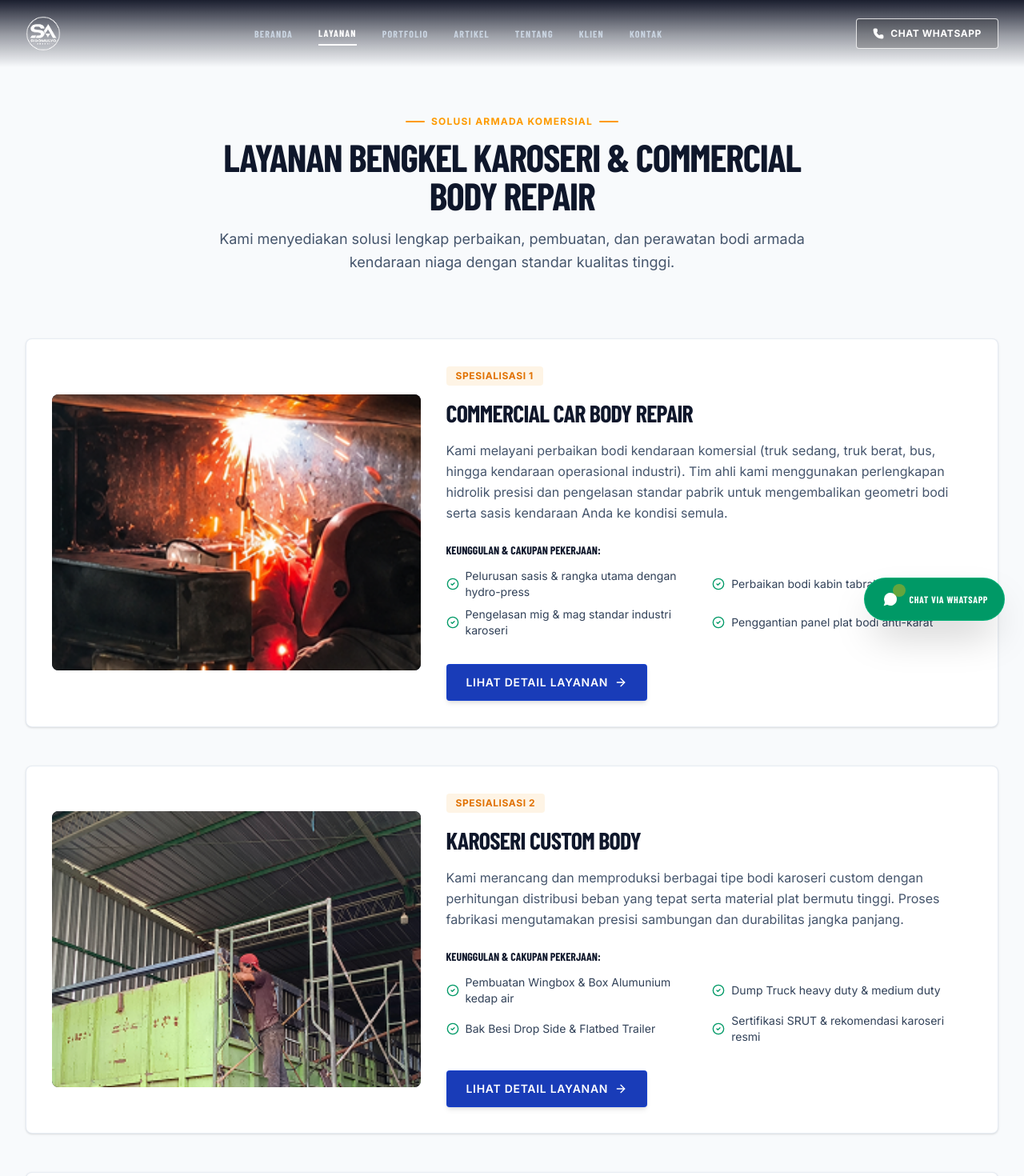
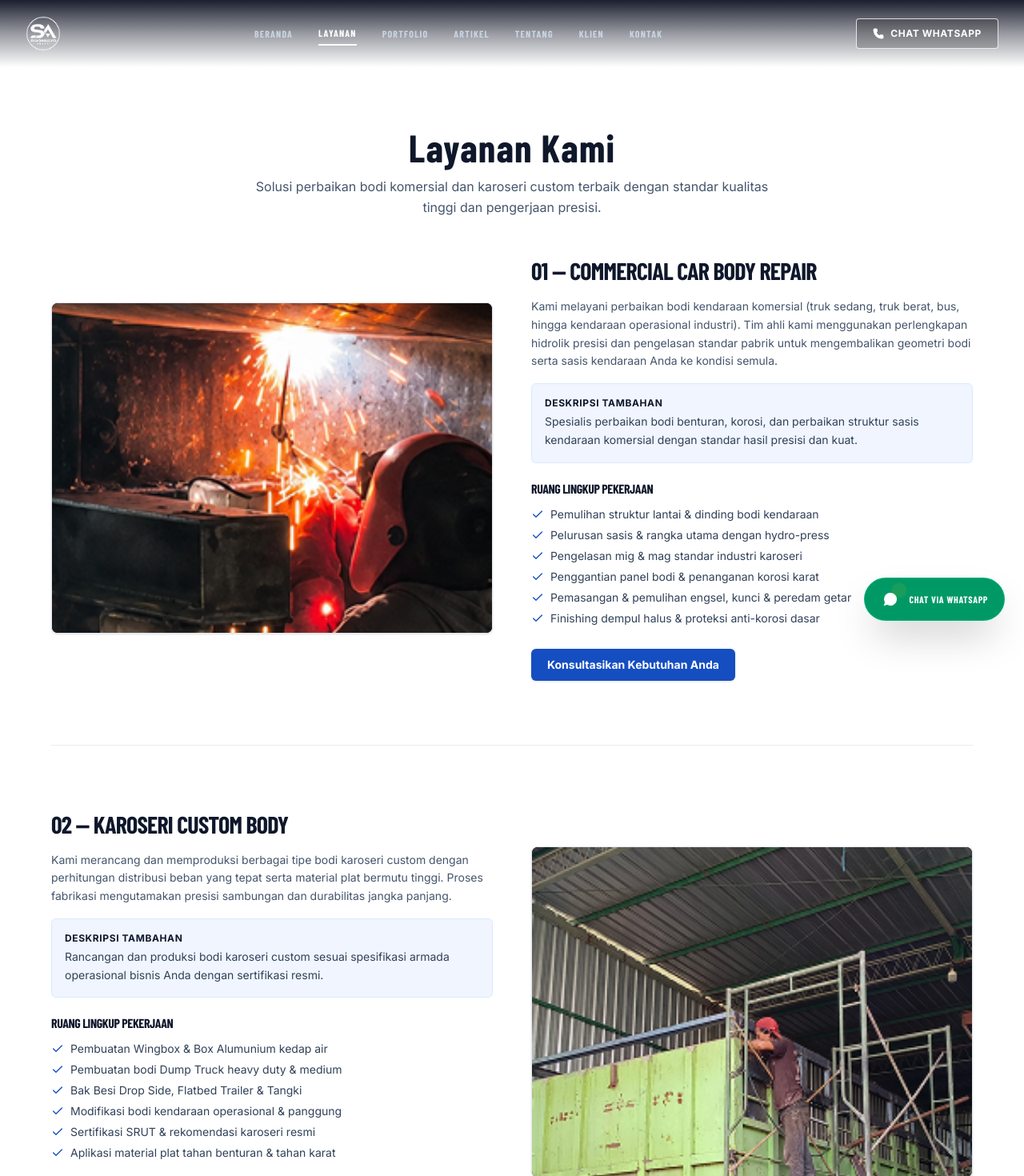
Before and after one commit to PerdanaMain/fe-compro-sidomulyo, a Next.js app: page /layanan in a window 1280 px wide. Shown: the top 1470 px of the page at 80% size. Built offline with nearby package versions, Linux system fonts and the light colour scheme; no server answers; a web font is replaced by a local one.

Commit message:
refactor(layanan): implement services data model and display service details page

```diff
--- a/src/app/layanan/page.tsx
+++ b/src/app/layanan/page.tsx
@@ -2,13 +2,11 @@ import React from "react";
 import Image from "next/image";
 import Link from "next/link";
 import { Metadata } from "next";
-import { ArrowRight, CheckCircle2 } from "lucide-react";
+import { Check } from "lucide-react";
 import { Container } from "@/components/ui/container";
-import { SectionHeading } from "@/components/ui/section-heading";
-import { Card } from "@/components/ui/card";
-import { Button } from "@/components/ui/button";
-import { CtaBanner } from "@/components/sections/cta-banner";
 import { servicesData } from "@/data/services";
+import { portfolioData } from "@/data/portfolio";
+import { companyData } from "@/data/company";
 import { generateBreadcrumbSchema } from "@/lib/seo";
 
 export const metadata: Metadata = {
@@ -25,82 +23,200 @@ export default function LayananPage() {
     { name: "Layanan", item: "/layanan" }
   ]);
 
+  const defaultWaUrl = `https://wa.me/${companyData.whatsapp}?text=${encodeURIComponent(
+    "Halo Sido Mulyo Abadhi, saya berminat konsultasi perbaikan/pembuatan bodi armada."
+  )}`;
+
   return (
-    <div className="pt-28 pb-16 bg-slate-50">
+    <div className="pt-24 md:pt-28 pb-0 bg-white min-h-screen text-slate-800">
       <script
         type="application/ld+json"
         dangerouslySetInnerHTML={{ __html: JSON.stringify(breadcrumbLd) }}
       />
+
+      {/* Page Header */}
+      <section className="py-8 md:py-12 bg-white">
         <Container>
-        <div className="py-8">
-          <SectionHeading
-            as="h1"
-            eyebrow="SOLUSI ARMADA KOMERSIAL"
-            title="Layanan Bengkel Karoseri & Commercial Body Repair"
-            subtitle="Kami menyediakan solusi lengkap perbaikan, pembuatan, dan perawatan bodi armada kendaraan niaga dengan standar kualitas tinggi."
-          />
+          <div className="max-w-3xl mx-auto text-center space-y-3">
+            <h1 className="font-heading text-3xl sm:text-4xl md:text-5xl font-extrabold text-slate-900 tracking-wide">
+              Layanan Kami
+            </h1>
+            <p className="text-slate-600 text-xs sm:text-sm md:text-base leading-relaxed max-w-2xl mx-auto">
+              Solusi perbaikan bodi komersial dan karoseri custom terbaik dengan standar kualitas tinggi dan pengerjaan presisi.
+            </p>
           </div>
+        </Container>
+      </section>
 
-        <div className="space-y-12 mb-16">
-          {servicesData.map((service, idx) => (
-            <Card
+      {/* Services List Section */}
+      <section className="pb-16 bg-white">
+        <Container>
+          <div className="space-y-16 lg:space-y-20 max-w-6xl mx-auto">
+            {servicesData.map((service, idx) => {
+              const isEven = idx % 2 === 1;
+              const waServiceUrl = `https://wa.me/${companyData.whatsapp}?text=${encodeURIComponent(
+                `Halo Sido Mulyo Abadhi, saya berminat konsultasi mengenai layanan ${service.title}.`
+              )}`;
+
+              return (
+                <div
                   key={service.id}
-              className={`p-8 grid grid-cols-1 lg:grid-cols-12 gap-8 items-center bg-white border border-slate-200 shadow-md ${
-                idx % 2 === 1 ? "lg:flex-row-reverse" : ""
+                  className={`grid grid-cols-1 lg:grid-cols-12 gap-8 lg:gap-12 items-center ${
+                    idx !== servicesData.length - 1 ? "border-b border-slate-200/80 pb-16 lg:pb-20" : ""
                   }`}
                 >
-              <div className="lg:col-span-5 relative aspect-[4/3] rounded-lg overflow-hidden bg-slate-900">
+                  {/* Service Image */}
+                  <div
+                    className={`lg:col-span-6 relative aspect-[4/3] w-full rounded-lg overflow-hidden bg-slate-900 shadow-sm border border-slate-200 ${
+                      isEven ? "lg:order-2" : "lg:order-1"
+                    }`}
+                  >
                     <Image
                       src={service.image}
-                  alt={`${service.title} — Karoseri & Body Repair Sido Mulyo Abadhi Sidoarjo`}
+                      alt={`${service.title} — Sido Mulyo Abadhi`}
                       fill
+                      sizes="(max-width: 1024px) 100vw, 50vw"
                       className="object-cover object-center"
                     />
                   </div>
 
-              <div className="lg:col-span-7 space-y-4">
-                <div className="inline-block px-3 py-1 bg-amber-500/10 text-amber-600 rounded text-xs font-bold uppercase tracking-wider">
-                  SPESIALISASI {idx + 1}
-                </div>
-                <h2 className="font-heading text-2xl sm:text-3xl font-extrabold uppercase tracking-tight text-slate-900">
-                  {service.title}
+                  {/* Service Content */}
+                  <div
+                    className={`lg:col-span-6 space-y-4 ${
+                      isEven ? "lg:order-1" : "lg:order-2"
+                    }`}
+                  >
+                    {/* Title */}
+                    <h2 className="font-heading text-xl sm:text-2xl lg:text-3xl font-extrabold uppercase text-slate-900 tracking-tight">
+                      {service.number} — {service.title}
                     </h2>
-                <p className="text-slate-600 leading-relaxed">
+
+                    {/* Full Description */}
+                    <p className="text-slate-600 text-xs sm:text-sm leading-relaxed">
                       {service.fullDescription}
                     </p>
 
-                <div className="pt-2">
-                  <h4 className="font-heading text-sm font-bold uppercase text-slate-900 mb-3">
-                    Keunggulan & Cakupan Pekerjaan:
-                  </h4>
-                  <ul className="grid grid-cols-1 sm:grid-cols-2 gap-2 text-sm text-slate-700">
+                    {/* Highlight Card / Catatan */}
+                    <div className="bg-[#f0f5ff] border border-blue-100 rounded-md p-3.5 sm:p-4 text-xs sm:text-sm">
+                      <div className="font-bold text-slate-900 text-xs uppercase tracking-wider mb-1">
+                        Deskripsi Tambahan
+                      </div>
+                      <p className="text-slate-700 leading-relaxed">
+                        {service.highlightText}
+                      </p>
+                    </div>
+
+                    {/* Checklist Section */}
+                    <div className="pt-1">
+                      <h3 className="font-heading text-sm sm:text-base font-bold uppercase text-slate-900 mb-2.5 tracking-tight">
+                        Ruang Lingkup Pekerjaan
+                      </h3>
+                      <ul className="space-y-1.5 text-xs sm:text-sm text-slate-700">
                         {service.features.map((feat, i) => (
-                      <li key={i} className="flex items-center gap-2">
-                        <CheckCircle2 className="w-4 h-4 text-emerald-600 shrink-0" />
+                          <li key={i} className="flex items-start gap-2">
+                            <Check className="w-4 h-4 text-[#154ec1] shrink-0 mt-0.5" />
                             <span>{feat}</span>
                           </li>
                         ))}
                       </ul>
                     </div>
 
-                <div className="pt-4 flex flex-wrap gap-4">
-                  <Button
-                    href={`/layanan/${service.slug}`}
-                    variant="secondary"
-                    size="md"
-                    className="flex items-center gap-2"
+                    {/* Action Button */}
+                    <div className="pt-3">
+                      <a
+                        href={waServiceUrl}
+                        target="_blank"
+                        rel="noopener noreferrer"
+                        className="inline-flex items-center justify-center bg-[#154ec1] hover:bg-[#113ea0] text-white font-bold text-xs sm:text-sm px-5 py-2.5 rounded-md shadow-sm transition-colors"
                       >
-                    <span>Lihat Detail Layanan</span>
-                    <ArrowRight className="w-4 h-4" />
-                  </Button>
+                        Konsultasikan Kebutuhan Anda
+                      </a>
                     </div>
                   </div>
-            </Card>
+                </div>
+              );
+            })}
+          </div>
+        </Container>
+      </section>
+
+      {/* Portfolio Preview Section */}
+      <section className="py-16 sm:py-20 bg-[#f4f7fc] border-t border-slate-200">
+        <Container>
+          <div className="max-w-3xl mx-auto text-center space-y-2 mb-10">
+            <h2 className="font-heading text-2xl sm:text-3xl lg:text-4xl font-extrabold text-slate-900 tracking-wide">
+              Hasil Pekerjaan Kami
+            </h2>
+            <p className="text-slate-600 text-xs sm:text-sm leading-relaxed max-w-xl mx-auto">
+              Temukan berbagai portofolio hasil pengerjaan karoseri dan perbaikan armada terbaik kami.
+            </p>
+          </div>
+
+          <div className="grid grid-cols-1 md:grid-cols-3 gap-6 max-w-6xl mx-auto mb-10">
+            {portfolioData.slice(0, 3).map((item) => (
+              <div
+                key={item.id}
+                className="bg-white rounded-lg overflow-hidden shadow-sm border border-slate-200/80 flex flex-col group hover:shadow-md transition-shadow"
+              >
+                <div className="relative aspect-[4/3] w-full bg-slate-900 overflow-hidden">
+                  <Image
+                    src={item.image}
+                    alt={item.title}
+                    fill
+                    sizes="(max-width: 768px) 100vw, 33vw"
+                    className="object-cover object-center group-hover:scale-105 transition-transform duration-500"
+                  />
+                </div>
+                <div className="p-4 flex flex-col flex-1 justify-between bg-white">
+                  <div>
+                    <span className="inline-block bg-[#fbbd08] text-slate-900 text-[10px] font-extrabold uppercase px-2 py-0.5 rounded tracking-wider mb-2">
+                      {item.category}
+                    </span>
+                    <h3 className="font-heading font-bold text-sm sm:text-base text-slate-900 line-clamp-1">
+                      {item.title}
+                    </h3>
+                  </div>
+                </div>
+              </div>
             ))}
           </div>
+
+          <div className="text-center">
+            <Link
+              href="/portofolio"
+              className="inline-flex items-center justify-center bg-[#154ec1] hover:bg-[#113ea0] text-white font-bold text-xs sm:text-sm px-6 py-3 rounded-md shadow-sm transition-colors"
+            >
+              Lihat Semua Portofolio
+            </Link>
+          </div>
         </Container>
+      </section>
 
-      <CtaBanner />
+      {/* Call To Action (CTA) Banner Section */}
+      <section className="py-12 sm:py-16 bg-white">
+        <Container>
+          <div className="max-w-6xl mx-auto rounded-lg bg-[#154ec1] text-white py-12 px-6 sm:px-12 text-center shadow-lg">
+            <div className="max-w-2xl mx-auto space-y-3">
+              <h2 className="font-heading text-2xl sm:text-3xl md:text-4xl font-extrabold tracking-wide text-white">
+                Butuh Solusi untuk Armada Anda?
+              </h2>
+              <p className="text-xs sm:text-sm text-blue-100 font-normal leading-relaxed">
+                Tim spesialis kami siap membantu konsultasi perbaikan maupun pembuatan bodi armada kendaraan komersial Anda.
+              </p>
+              <div className="pt-3 flex justify-center">
+                <a
+                  href={defaultWaUrl}
+                  target="_blank"
+                  rel="noopener noreferrer"
+                  className="inline-flex items-center justify-center bg-[#fbbd08] hover:bg-[#e5ab00] text-slate-900 font-bold text-xs sm:text-sm px-6 py-3 rounded-md transition-colors shadow-sm"
+                >
+                  Kontak WhatsApp
+                </a>
+              </div>
+            </div>
+          </div>
+        </Container>
+      </section>
     </div>
   );
 }
--- a/src/data/services.ts
+++ b/src/data/services.ts
@@ -1,9 +1,11 @@
 export interface ServiceItem {
   id: string;
   slug: string;
+  number: string;
   title: string;
   shortDescription: string;
   fullDescription: string;
+  highlightText: string;
   image: string;
   features: string[];
   iconName: string;
@@ -13,59 +15,75 @@ export const servicesData: ServiceItem[] = [
   {
     id: "body-repair",
     slug: "commercial-car-body-repair",
+    number: "01",
     title: "Commercial Car Body Repair",
     shortDescription: "Perbaikan bodi truk, bus, dan kendaraan komersial akibat korosi, benturan, atau kecelakaan — termasuk penggantian panel yang rusak total.",
     fullDescription: "Kami melayani perbaikan bodi kendaraan komersial (truk sedang, truk berat, bus, hingga kendaraan operasional industri). Tim ahli kami menggunakan perlengkapan hidrolik presisi dan pengelasan standar pabrik untuk mengembalikan geometri bodi serta sasis kendaraan Anda ke kondisi semula.",
+    highlightText: "Spesialis perbaikan bodi benturan, korosi, dan perbaikan struktur sasis kendaraan komersial dengan standar hasil presisi dan kuat.",
     image: "/images/service-body-repair.png",
     features: [
+      "Pemulihan struktur lantai & dinding bodi kendaraan",
       "Pelurusan sasis & rangka utama dengan hydro-press",
-      "Perbaikan bodi kabin tabrakan / penyok berat",
       "Pengelasan mig & mag standar industri karoseri",
-      "Penggantian panel plat bodi anti-karat"
+      "Penggantian panel bodi & penanganan korosi karat",
+      "Pemasangan & pemulihan engsel, kunci & peredam getar",
+      "Finishing dempul halus & proteksi anti-korosi dasar"
     ],
     iconName: "Wrench"
   },
   {
     id: "karoseri-custom",
     slug: "karoseri-custom-body",
+    number: "02",
     title: "Karoseri Custom Body",
     shortDescription: "Pembuatan bodi custom sesuai kebutuhan operasional: bak engkel, wingbox, box alumunium, hingga modifikasi armada khusus.",
     fullDescription: "Kami merancang dan memproduksi berbagai tipe bodi karoseri custom dengan perhitungan distribusi beban yang tepat serta material plat bermutu tinggi. Proses fabrikasi mengutamakan presisi sambungan dan durabilitas jangka panjang.",
+    highlightText: "Rancangan dan produksi bodi karoseri custom sesuai spesifikasi armada operasional bisnis Anda dengan sertifikasi resmi.",
     image: "/images/service-karoseri-custom.png",
     features: [
       "Pembuatan Wingbox & Box Alumunium kedap air",
-      "Dump Truck heavy duty & medium duty",
-      "Bak Besi Drop Side & Flatbed Trailer",
-      "Sertifikasi SRUT & rekomendasi karoseri resmi"
+      "Pembuatan bodi Dump Truck heavy duty & medium",
+      "Bak Besi Drop Side, Flatbed Trailer & Tangki",
+      "Modifikasi bodi kendaraan operasional & panggung",
+      "Sertifikasi SRUT & rekomendasi karoseri resmi",
+      "Aplikasi material plat tahan benturan & tahan karat"
     ],
     iconName: "Truck"
   },
   {
     id: "reconditioning",
     slug: "rekondisi-reconditioning",
+    number: "03",
     title: "Rekaroseri Reconditioning",
     shortDescription: "Rekondisi menyeluruh bodi kendaraan lama — perbaikan struktur, penggantian kaca, dan pembaruan interior kabin.",
     fullDescription: "Program rekondisi total dirancang khusus untuk memperpanjang usia pakai armada operasional Anda. Meliputi pembersihan karat total, penggantian komponen lantai/dinding bodi yang keropos, pembaruan interior kabin, hingga pengecatan ulang.",
+    highlightText: "Restorasi dan perbaikan menyeluruh bodi kendaraan komersial lama agar kembali tangguh dan layak operasi secara maksimal.",
     image: "/images/service-reconditioning.png",
     features: [
       "Restorasi kabin tua & keropos total",
-      "Penggantian lantai kayu/plat bordes bodi bak",
-      "Pembaruan engsel, kunci pintu & peredam getar",
-      "Pemeriksaan keselamatan struktur karoseri"
+      "Penggantian lantai kayu / plat bordes bodi bak",
+      "Pembaruan komponen engsel, kunci & seal peredam",
+      "Perbaikan & penyetelan ulang konstruksi bodi",
+      "Pengecatan ulang & pemulihan fungsi aksesoris",
+      "Pemeriksaan keselamatan & kelayakan struktur"
     ],
     iconName: "RotateCcw"
   },
   {
     id: "painting-finishing",
     slug: "painting-finishing",
-    title: "Painting & Finishing",
+    number: "04",
+    title: "Painting Finishing",
     shortDescription: "Pengecatan ulang, touch-up, grafis livery armada, dengan proses oven untuk hasil akhir presisi dan tahan lama.",
     fullDescription: "Menggunakan fasilitas spray booth berpendingin dan pengering oven modern, kami menjamin hasil pengecatan bodi kendaraan komersial yang mulus, mengkilap, dan tahan terhadap cuaca ekstrem serta benturan material jalanan.",
+    highlightText: "Pengecatan kelas oven industri dengan perlindungan anti-karat & lapisan clear coat tahan gores untuk armada Anda.",
     image: "/images/service-painting.png",
     features: [
       "Cat polyurethane (PU) oven berkilau tinggi",
       "Pelapisan epoxy primer anti-karat korosi",
+      "Pembersihan karat & pendempulan presisi",
       "Branding logo & livery identitas korporat",
+      "Pengecatan ulang warna sesuai standar pabrik",
       "Finishing clear coat anti-gores & UV protection"
     ],
     iconName: "Paintbrush"
```
Lines whose indentation alone changed are shown as unchanged.
